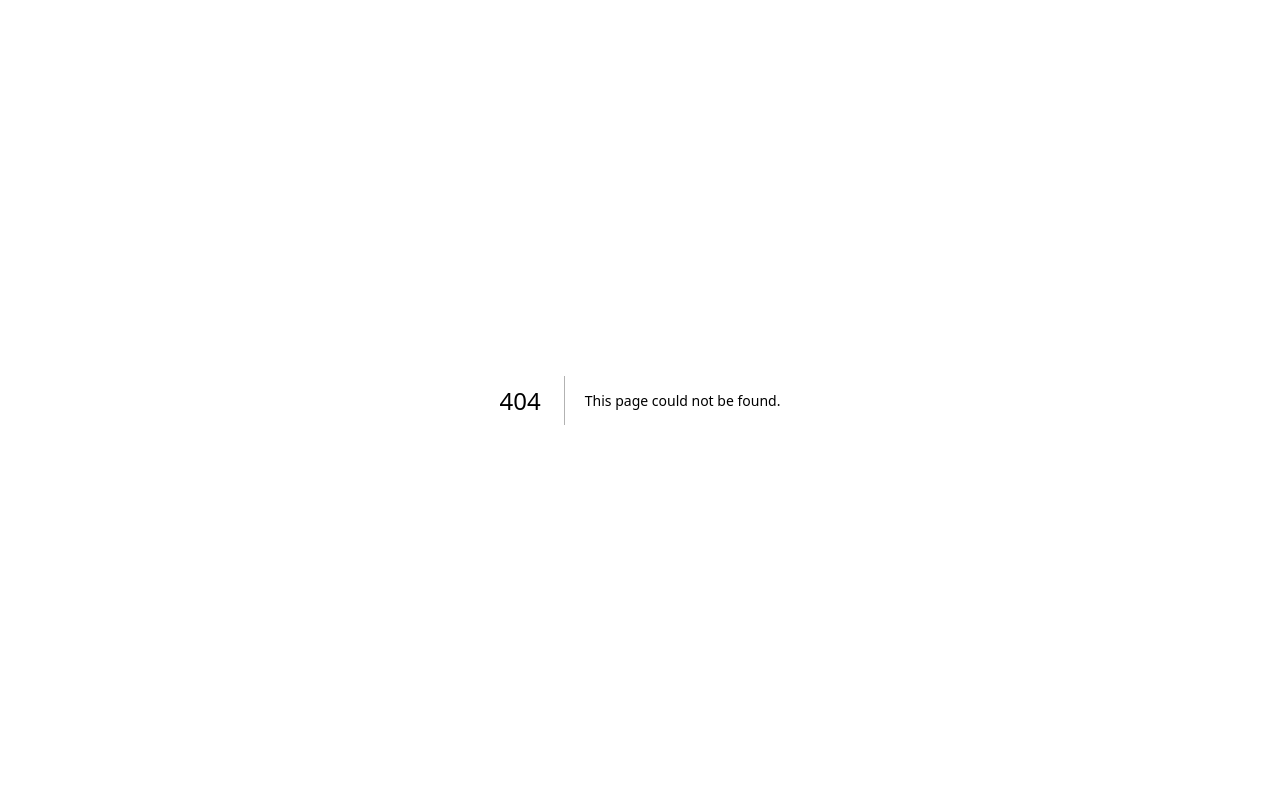
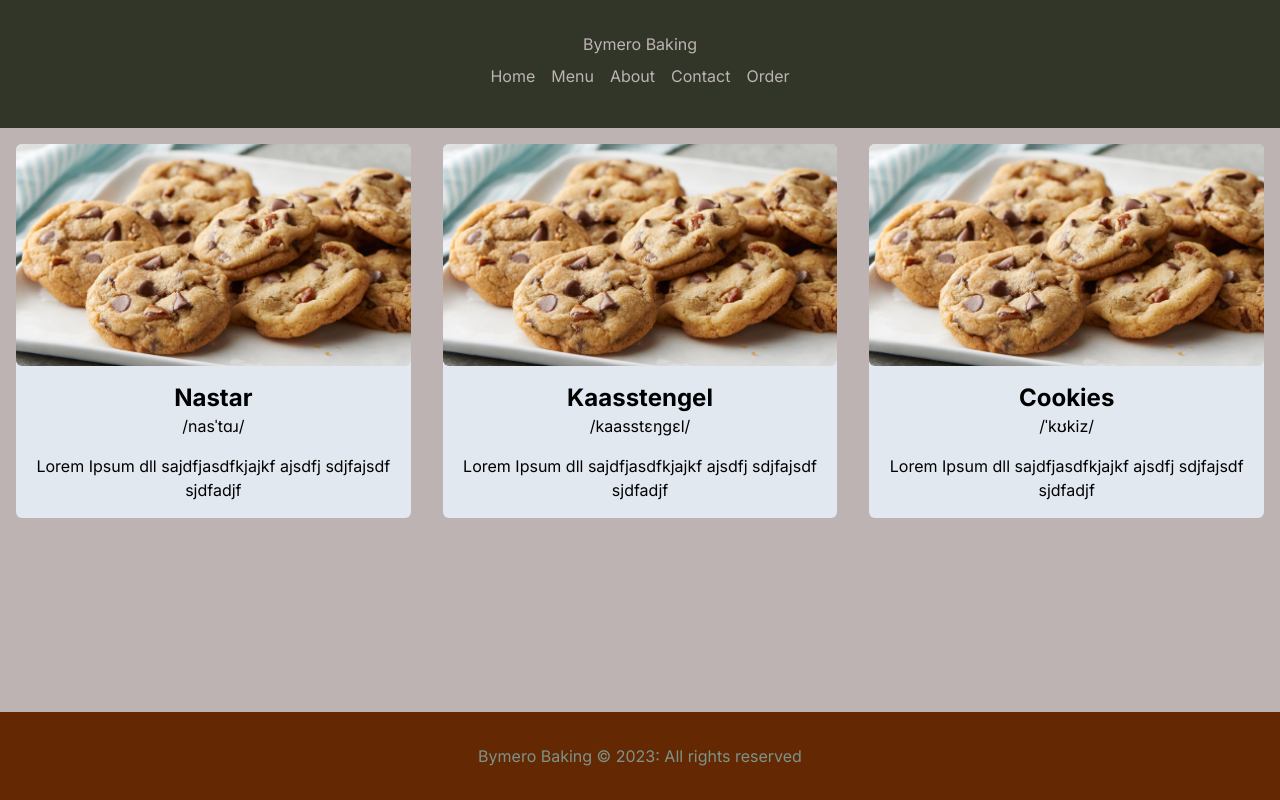
Before and after one commit to kennethkvs/bymero-baking, a Next.js app: page /menu in a window 1280 px wide. Before the commit this address had no page. Built offline with nearby package versions, Linux system fonts and the light colour scheme.

Commit message:
Rework pages and routes

```diff
--- /dev/null
+++ b/src/app/about/page.js
@@ -0,0 +1,17 @@
+"use client";
+
+import Footer from "@/components/Footer";
+import AboutHero from "@/components/AboutHero";
+import Navbar from "@/components/Navbar";
+
+export default function AboutPage() {
+  return (
+    <div className="relative min-h-screen">
+      <Navbar />
+      <div className="pb-20">
+        <AboutHero />
+      </div>
+      <Footer className="absolute bottom-0 h-20 w-full" />
+    </div>
+  );
+}
--- /dev/null
+++ b/src/app/contact/page.js
@@ -0,0 +1,14 @@
+"use client";
+
+import Footer from "@/components/Footer";
+import Navbar from "@/components/Navbar";
+
+export default function ContactPage() {
+  return (
+    <div className="relative min-h-screen">
+      <Navbar />
+      <div className="pb-20">Contact Page Here</div>
+      <Footer className="absolute bottom-0 h-20 w-full" />
+    </div>
+  );
+}
--- /dev/null
+++ b/src/app/menu/page.js
@@ -0,0 +1,17 @@
+"use client";
+
+import Footer from "@/components/Footer";
+import Menu from "@/components/Menu";
+import Navbar from "@/components/Navbar";
+
+export default function MenuPage() {
+  return (
+    <div className="relative min-h-screen">
+      <Navbar />
+      <div className="pb-20">
+        <Menu />
+      </div>
+      <Footer className="absolute bottom-0 h-20 w-full" />
+    </div>
+  );
+}
--- /dev/null
+++ b/src/app/order/page.js
@@ -0,0 +1,14 @@
+"use client";
+
+import Footer from "@/components/Footer";
+import Navbar from "@/components/Navbar";
+
+export default function OrderPage() {
+  return (
+    <div className="relative min-h-screen">
+      <Navbar />
+      <div className="pb-20">Order Page Here</div>
+      <Footer className="absolute bottom-0 h-20 w-full" />
+    </div>
+  );
+}
--- a/src/app/page.js
+++ b/src/app/page.js
@@ -2,35 +2,16 @@
 
 import Footer from "@/components/Footer";
 import MainHero from "@/components/MainHero";
-import Menu from "@/components/Menu";
 import Navbar from "@/components/Navbar";
-import { useState } from "react";
 
 export default function Home() {
-  const [page, setPage] = useState(1);
-
-  function handlePageChange(page) {
-    setPage(page);
-  }
-
-  function mainContent() {
-    switch (page) {
-      case 0:
-        return <MainHero />;
-      case 1:
-        return <Menu />;
-      case 2:
-        return <Footer />;
-      default:
-        return <MainHero />;
-    }
-  }
-
   return (
     <div className="relative min-h-screen">
-      <Navbar handlePageChange={handlePageChange} />
-      <div className="pb-20">{mainContent()}</div>
-      <Footer />
+      <Navbar />
+      <div className="pb-20">
+        <MainHero />
+      </div>
+      <Footer className="absolute bottom-0 h-20 w-full" />
     </div>
   );
 }
--- a/src/components/AboutHero.jsx
+++ b/src/components/AboutHero.jsx
@@ -0,0 +1,14 @@
+import React from "react";
+
+export default function AboutHero() {
+  return (
+    <div>
+      <div className="relative text-right">
+        <img src="/images/Toronto Skyline.jpeg" className="max-w-full" />
+        <div className="absolute left-1/2 top-3/4 mr-20 text-6xl font-bold">
+          Homemade, with love, from Toronto
+        </div>
+      </div>
+    </div>
+  );
+}
--- a/src/components/Navbar.jsx
+++ b/src/components/Navbar.jsx
@@ -1,12 +1,13 @@
 import React, { useState } from "react";
+import Link from "next/link";
 
 export default function Navbar(props) {
   const pages = [
-    { name: "Home", id: 0 },
-    { name: "Menu", id: 1 },
-    { name: "About", id: 2 },
-    { name: "Contact", id: 3 },
-    { name: "Order", id: 4 },
+    { name: "Home", id: 0, href: "/" },
+    { name: "Menu", id: 1, href: "/menu" },
+    { name: "About", id: 2, href: "/about" },
+    { name: "Contact", id: 3, href: "/contact" },
+    { name: "Order", id: 4, href: "/order" },
   ];
 
   return (
@@ -14,13 +15,13 @@ export default function Navbar(props) {
       <div>Bymero Baking</div>
       <div className="flex flex-row">
         {pages.map((page) => (
-          <div
+          <Link
             key={page.id}
             className="m-2 cursor-pointer underline-offset-[6px] hover:underline"
-            onClick={() => props.handlePageChange(page.id)}
+            href={page.href}
           >
             {page.name}
-          </div>
+          </Link>
         ))}
       </div>
     </nav>
```
